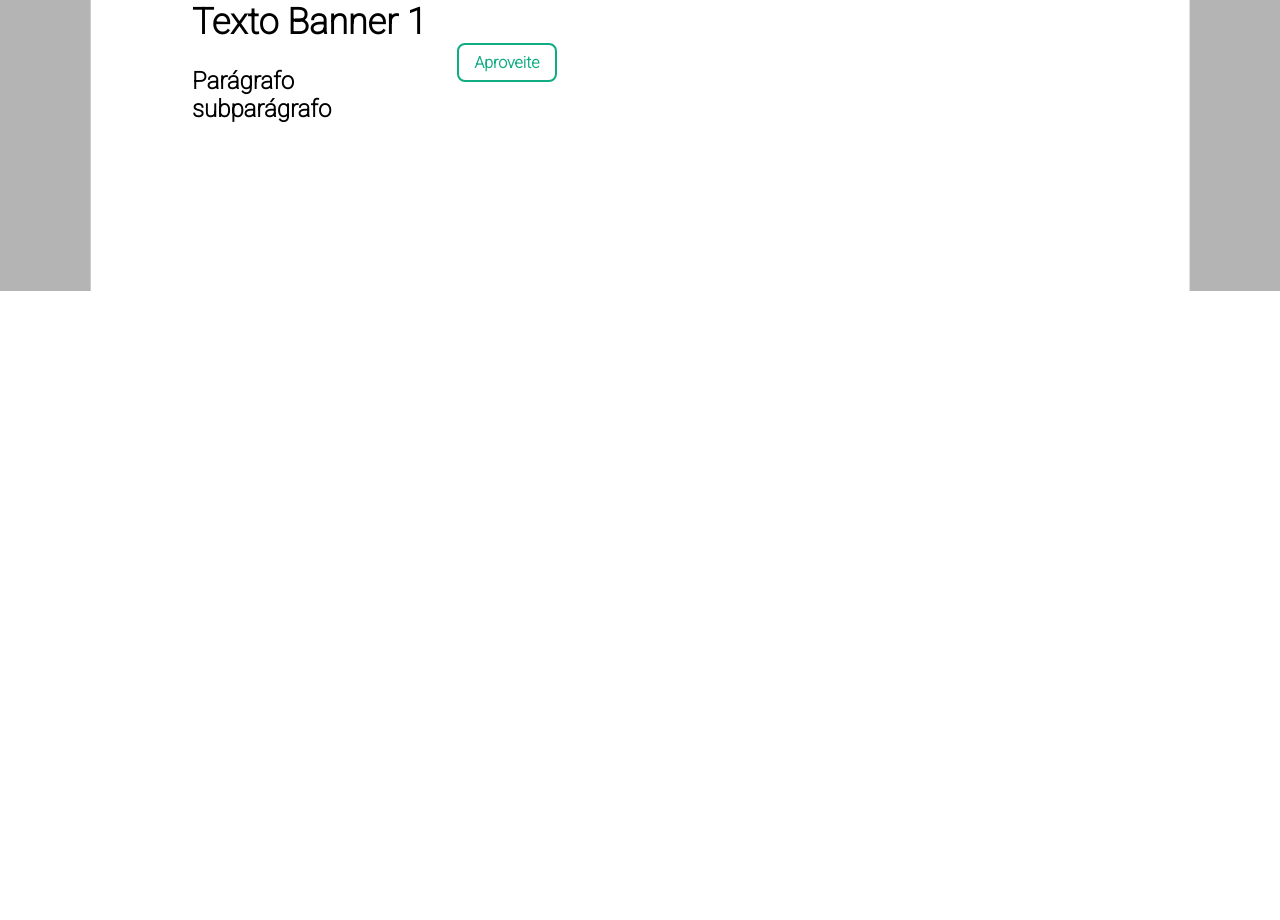
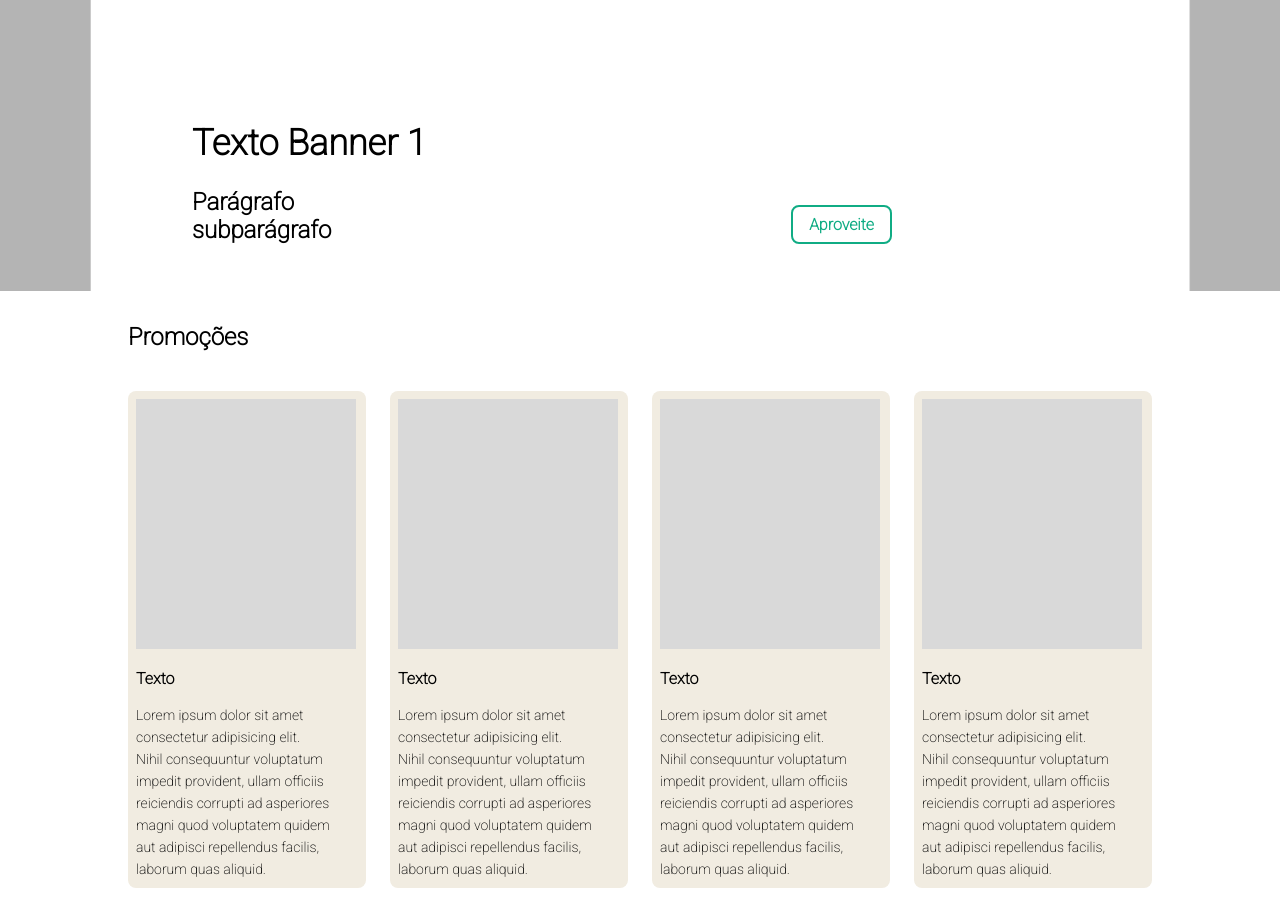
Before and after one commit to andrademachado/prototipo_site, a React (Vite) app: page / in a window 1280 px wide. Shown: the part 420-1340 px from the top of the page. Before the commit the page ends 800 px from the top, so only its background shows below. Built offline with nearby package versions, Linux system fonts and the light colour scheme; a web font is replaced by a local one.

Commit message:
Desenvolvimento dos componentes Product e ProductsLists , pra criação dos Cards

```diff
--- a/src/App.tsx
+++ b/src/App.tsx
@@ -3,11 +3,17 @@ import { createBrowserRouter, RouterProvider } from 'react-router-dom'
 import Banner from "./components/Banner"
 import Header from "./components/Header"
 import { GlobalCss } from "./styles"
+import ProductsLists from './components/ProductsLists/indx'
 
 const rotas = createBrowserRouter([
   {
     path: '/',
-    element: <Banner />
+    element:(
+      <>
+        <Banner />
+        <ProductsLists title={'Promoções'} background={'beige'} />
+      </>
+    )
   }
 ])
 
--- a/src/components/Banner/styles.ts
+++ b/src/components/Banner/styles.ts
@@ -25,16 +25,17 @@ export const Imagem = styled.div`
 
     /* ========== ESTILOS BASE (DESKTOP) ========== */
     .container {
-        position: absolute;
+        position: relative;
+        padding-top: 140;
         bottom: 30%;
         left: 15%;
         margin: 0;
         width: 60%;              /* largura menor para caber na parte branca */
         max-width: 700px;        /* limite máximo */
         display: flex;
-        align-items: center;
-        justify-content: flex-start;  /* em vez de space-between */
-        gap: 30px;              /* espaçamento fixo entre texto e botão */
+        align-items: flex-end;
+        justify-content: space-between;
+        gap: 10px;              /* espaçamento fixo entre texto e botão */
     }
 
     /* ========== TABLET (768px a 1023px) ========== */
@@ -51,7 +52,7 @@ export const Imagem = styled.div`
             max-width: 600px;
             display: flex;
             align-items: center;
-            justify-content: flex-start;
+            justify-content: space-between;
             gap: 20px;            /* espaçamento menor no tablet */
             margin: 0;
         }
--- /dev/null
+++ b/src/components/Product/index.tsx
@@ -0,0 +1,17 @@
+import imgTeste from '../../assets/images/imgTeste2.png'
+import { Card, Descricao, Titulo } from './style'
+
+const Product = () => (
+<Card>
+        <img src={imgTeste} width={220} height={250}/>
+        <Titulo >Texto</Titulo >
+        <Descricao>Lorem ipsum dolor sit amet consectetur adipisicing elit. <br />
+            Nihil consequuntur voluptatum impedit provident, ullam officiis <br />
+            reiciendis corrupti ad asperiores magni quod voluptatem quidem<br />
+            aut adipisci repellendus facilis, laborum quas aliquid.
+        </Descricao>
+</Card>
+
+)
+
+export default Product
--- /dev/null
+++ b/src/components/Product/style.ts
@@ -0,0 +1,23 @@
+import styled from "styled-components";
+import { cores } from "../../styles";
+
+export const Card = styled.div`
+    background-color : ${cores.bege};
+    border-radius: 8px;
+    padding: 8px;
+`
+
+export const Titulo = styled.h3`
+    font-weight: bold;
+    font-size: 16px;
+    display: block;
+    margin-top: 16px;
+    margin-bottom: 8px;
+`
+
+export const Descricao = styled.p`
+    font-size: 14px;
+    line-height: 22px;
+    display: block;
+    margin-top: 16px;
+`
--- /dev/null
+++ b/src/components/ProductsLists/indx.tsx
@@ -0,0 +1,25 @@
+import Product from "../Product"
+import { Container, List } from './styles'
+
+type Props ={
+    title: string
+    background: 'beige' | 'gray'
+}
+
+const ProductsLists = ({ background, title}: Props) => (
+    <>
+        <Container>
+        <div className="container">
+        <h2>{title}</h2>
+        <List >
+            <Product />
+            <Product />
+            <Product />
+            <Product />
+        </List >
+        </div>
+        </Container>
+    </>
+)
+
+export default ProductsLists
--- /dev/null
+++ b/src/components/ProductsLists/styles.ts
@@ -0,0 +1,17 @@
+import styled from "styled-components";
+
+export const Container = styled.section`
+    padding: 32px 0;
+
+`
+export const List = styled.ul`
+    display: grid;
+    grid-template-columns: 1fr 1fr 1fr 1fr;
+    column-gap: 24px;
+    margin-top: 40px;
+`
+
+export const Title = styled.h2`
+    font-size: 18px;
+    font-weight: bold;
+`
--- a/src/styles.ts
+++ b/src/styles.ts
@@ -4,7 +4,8 @@ export const cores = {
     branco: '#ffff',
     preto:'#000',
     cinza:'#D9D9D9',
-    verde:'#10AC84'
+    verde:'#10AC84',
+    bege:'#F1ECE1'
 }
 
 export const GlobalCss =  createGlobalStyle `
```
Also changed, not shown: src/assets/images/imgTeste2.png (added).
